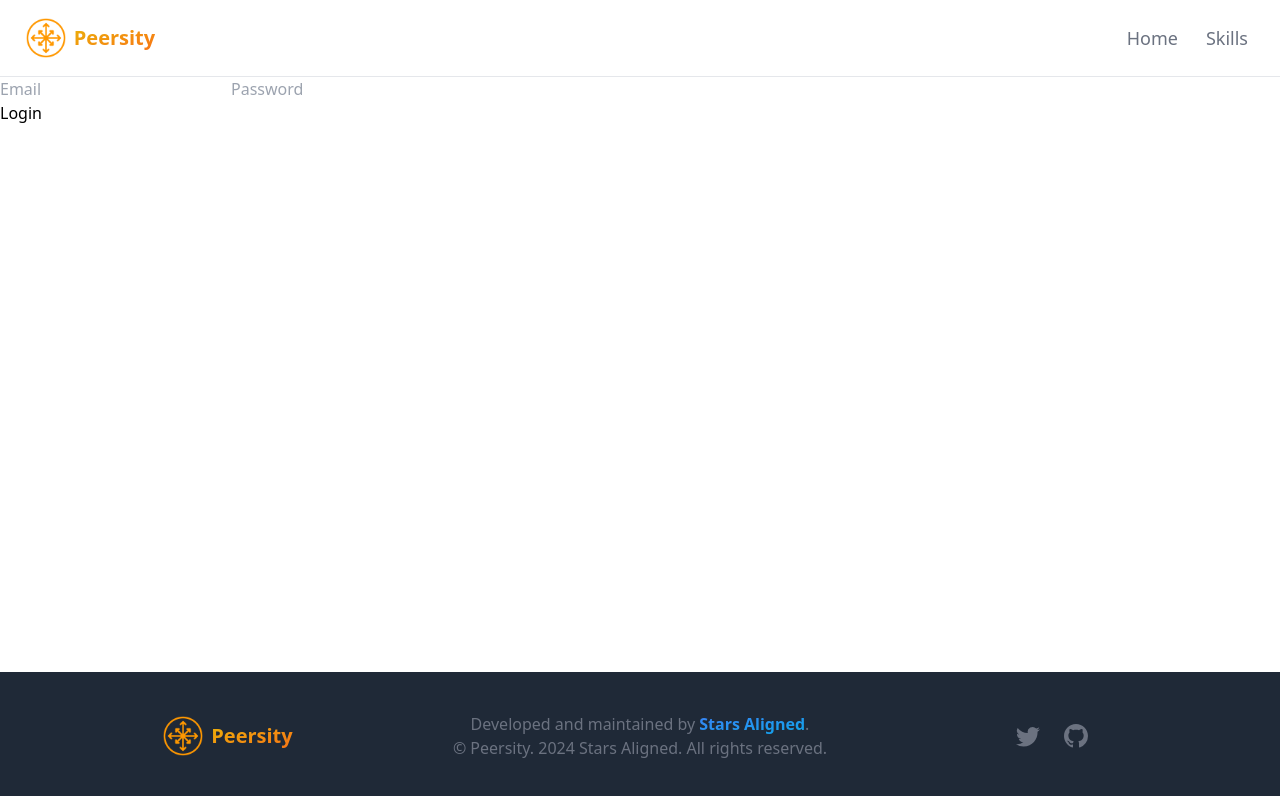
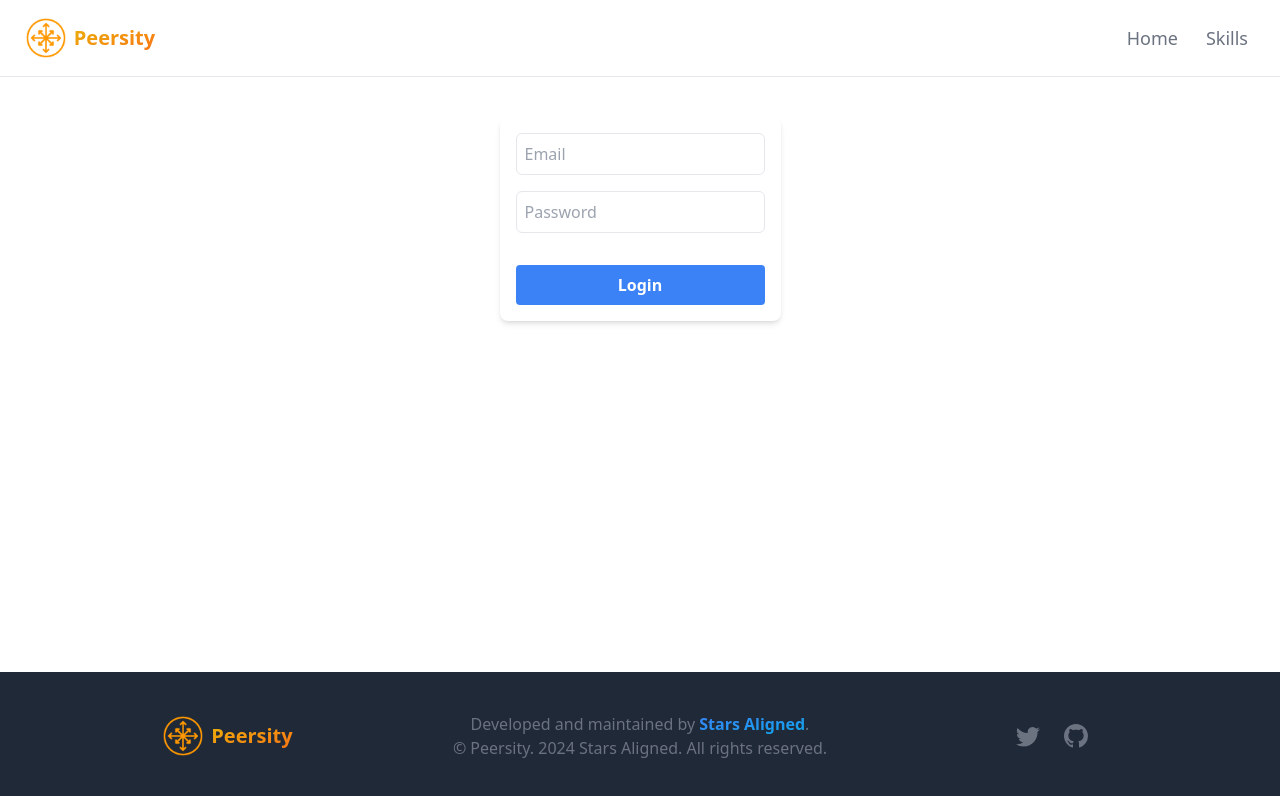
Before and after one commit to RenanSvarozhich/peersity-web, a Next.js app: page /auth/signin in a window 1280 px wide. Shown: the top 796 px of the page. Built offline with nearby package versions, Linux system fonts and the light colour scheme.

Commit message:
Create signinAction

```diff
--- /dev/null
+++ b/app/auth/cookies.tsx
@@ -0,0 +1,13 @@
+import { cookies } from 'next/headers';
+import { encrypt } from './encryption';
+
+export function set_cookie(key: string, value: string) {
+  const encryptedValue = encrypt(value);
+
+  cookies().set(key, encryptedValue, {
+    httpOnly: true,
+    secure: process.env.NODE_ENV === 'production',
+    maxAge: 60 * 60 * 24 * 7, // One week
+    path: '/',
+  });
+}
--- /dev/null
+++ b/app/auth/encryption.tsx
@@ -0,0 +1,17 @@
+import { randomBytes, createCipheriv } from 'crypto';
+
+const ENCRYPTION_KEY = process.env.ENCRYPTION_KEY;
+
+export function encrypt(value: string) {
+  if (!ENCRYPTION_KEY || Buffer.from(ENCRYPTION_KEY).length !== 32) {
+    throw new Error('ENCRYPTION_KEY must be defined in your environment and be 32 bytes for AES-256');
+  }
+
+  const initializationVector = randomBytes(16);
+
+  const cipher = createCipheriv('aes-256-cbc', Buffer.from(ENCRYPTION_KEY), initializationVector);
+  let encrypted = cipher.update(value, 'utf8', 'hex');
+  encrypted += cipher.final('hex');
+
+  return `${initializationVector.toString('hex')}:${encrypted}`;
+}
--- a/app/auth/signin/page.tsx
+++ b/app/auth/signin/page.tsx
@@ -1,17 +1,33 @@
 'use client'
 
-import { signInAction } from './sign-in-action'
 import { useFormState, useFormStatus } from 'react-dom'
+import { signinAction } from './signin-action'
 
-export default function SignIn() {
-  const [errorMessage, dispatch] = useFormState(signInAction, undefined)
+const initialState = {
+  message: '',
+}
+
+export default function Signin() {
+  const [state, formAction] = useFormState(signinAction, initialState)
 
   return (
-    <form action={dispatch}>
-      <input type="email" name="email" placeholder="Email" required />
-      <input type="password" name="password" placeholder="Password" required />
-      <div>{errorMessage && <p>{errorMessage}</p>}</div>
-      <LoginButton />
+    <form action={formAction} className="flex flex-col p-4 max-w-md mx-auto mt-10 space-y-4 bg-white shadow-md rounded-lg">
+      <input
+          type="email"
+          name="email"
+          placeholder="Email"
+          required
+          className="p-2 border rounded-md focus:outline-none focus:ring-2 focus:ring-blue-500"
+        />
+        <input
+          type="password"
+          name="password"
+          placeholder="Password"
+          required
+          className="p-2 border rounded-md focus:outline-none focus:ring-2 focus:ring-blue-500"
+        />
+        <div className="text-red-500 text-sm mt-2">{state?.message}</div>
+        <LoginButton />
     </form>
   )
 }
@@ -20,7 +36,11 @@ function LoginButton() {
   const { pending } = useFormStatus()
 
   return (
-    <button aria-disabled={pending} type="submit">
+    <button
+      aria-disabled={pending}
+      type="submit"
+      className={`px-4 py-2 font-bold text-white bg-blue-500 rounded hover:bg-blue-700 focus:outline-none focus:shadow-outline disabled:bg-blue-300 ${pending ? 'cursor-wait' : 'cursor-pointer'}`}
+    >
       Login
     </button>
   )
--- a/app/auth/signin/sign-in-action.tsx
+++ /dev/null
@@ -1,52 +0,0 @@
-'use server'
-
-import { cookies } from 'next/headers'
-
-export async function signInAction(_currentState: unknown, formData: FormData) {
-  try {
-    await signIn(formData)
-    await handleLogin({ email: formData.get('email') })
-  } catch (error) {
-    if (error) {
-      switch (error.type) {
-        case 'CredentialsSignin':
-          return 'Invalid credentials.'
-        default:
-          return 'Something went wrong.'
-      }
-    }
-    throw error
-  }
-}
-
-async function handleLogin(sessionData: { email: string }) {
-  const encryptedSessionData = 'x';//encrypt(sessionData) // Encrypt your session data
-  cookies().set('session', encryptedSessionData, {
-    httpOnly: true,
-    secure: process.env.NODE_ENV === 'production',
-    maxAge: 60 * 60 * 24 * 7, // One week
-    path: '/',
-  })
-  // Redirect or handle the response after setting the cookie
-}
-
-async function signIn(formData: FormData) {
-  try {
-    const email = formData.get('email');
-    const password = formData.get('password');
-
-    //const response = await axios.post('/api/auth/signin', { email, password });
-
-    if (response.data.success) {
-      // Update your application's state here
-      console.log('Signed in successfully');
-      return response.data;
-    } else {
-      console.log('Failed to sign in');
-      throw new Error('Failed to sign in');
-    }
-  } catch (error) {
-    console.error('An error occurred while signing in:', error);
-    throw error;
-  }
-}
--- /dev/null
+++ b/app/auth/signin/signin-action.tsx
@@ -0,0 +1,41 @@
+'use server'
+
+import { set_cookie } from "../cookies";
+import type { NextApiResponse } from 'next';
+
+export async function signinAction(prevState: any, formData: FormData) {
+  const email = formData.get('email') as string;
+  const password = formData.get('password') as string;
+  const redirectUrl = (formData.get('redirectUrl') as string | null) || '/';
+
+  const response = await mockFetchSignin(email, password);
+
+  if (response.ok) {
+    const { token } = await response.json();
+    set_cookie('token', token);
+    return { message: token };
+    // redirect to redirectUrl
+
+  } else {
+    const { error } = await response.json();
+    return { message: error };
+  }
+}
+
+async function mockFetchSignin(email: string, password: string) {
+  return new Promise<Response>((resolve) => {
+    setTimeout(() => {
+      if (email === 'test@test.com' && password === '123') {
+        resolve({
+          ok: true,
+          json: () => Promise.resolve({ token: 'xxxxxxxxxxxxxxxxx'}),
+        } as Response);
+      } else {
+        resolve({
+          ok: false,
+          json: () => Promise.resolve({ error: 'Invalid email or password' }),
+        } as Response);
+      }
+    }, 1000);
+  });
+};
--- a/app/page.tsx
+++ b/app/page.tsx
@@ -20,7 +20,7 @@ export default function Home() {
               <svg className="flex-shrink-0 size-4" width="16" height="16" fill="currentColor" viewBox="0 0 32 32" xmlns="http://www.w3.org/2000/svg">
                   <path d="M.63,25.93l7.48,3h0a1,1,0,0,0,.74,0h0L16,26.08l7.11,2.84h0a1,1,0,0,0,.74,0h0l7.48-3A1,1,0,0,0,32,25V17.5a1,1,0,0,0-.07-.35.93.93,0,0,0-.05-.1.86.86,0,0,0-.13-.2l-.08-.08a.78.78,0,0,0-.24-.16s0,0-.05,0h0L24.5,13.82V7a1,1,0,0,0-.07-.35.47.47,0,0,0-.05-.1.86.86,0,0,0-.13-.2l-.08-.08a.78.78,0,0,0-.24-.16s0,0-.05,0h0l-7.5-3a1,1,0,0,0-.74,0l-7.5,3h0s0,0,0,0a.78.78,0,0,0-.24.16.27.27,0,0,0-.07.08.9.9,0,0,0-.14.2.93.93,0,0,0,0,.1A1,1,0,0,0,7.5,7v6.82L.63,16.57h0s0,0-.05,0a.78.78,0,0,0-.24.16.6.6,0,0,0-.08.08.86.86,0,0,0-.13.2l0,.1A1,1,0,0,0,0,17.5V25A1,1,0,0,0,.63,25.93ZM15,24.32l-5.5,2.2V21.18L15,19Zm7.5,2.2L17,24.32V19l5.5,2.2Zm7.5-2.2-5.5,2.2V21.18L30,19ZM28.31,17.5,23.5,19.42,18.69,17.5l4.81-1.92ZM22.5,13.82,17,16V10.68l5.5-2.2ZM16,5.08,20.81,7,16,8.92,11.19,7ZM9.5,8.48l5.5,2.2V16l-5.5-2.2Zm-1,7.1,4.81,1.92L8.5,19.42,3.69,17.5ZM2,19l5.5,2.2v5.34L2,24.32Z"/>
               </svg>
-              Search skills
+              Find skills
             </Link>
           </div>
 
```
Also changed, not shown: _middleware.tsx (renamed from middleware.tsx, +5 -5 lines), 1 other file (tests, documents, lock files or other folders).
